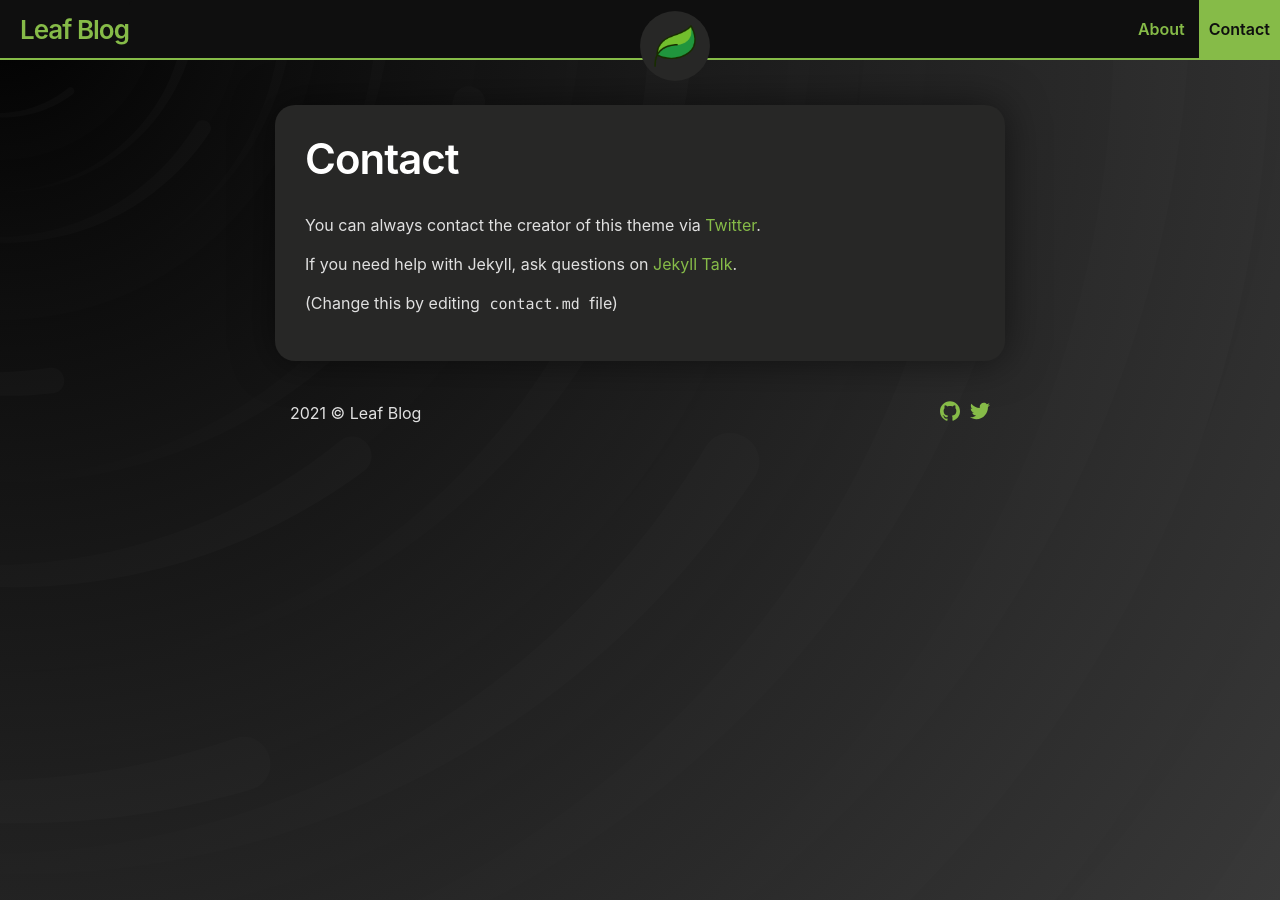
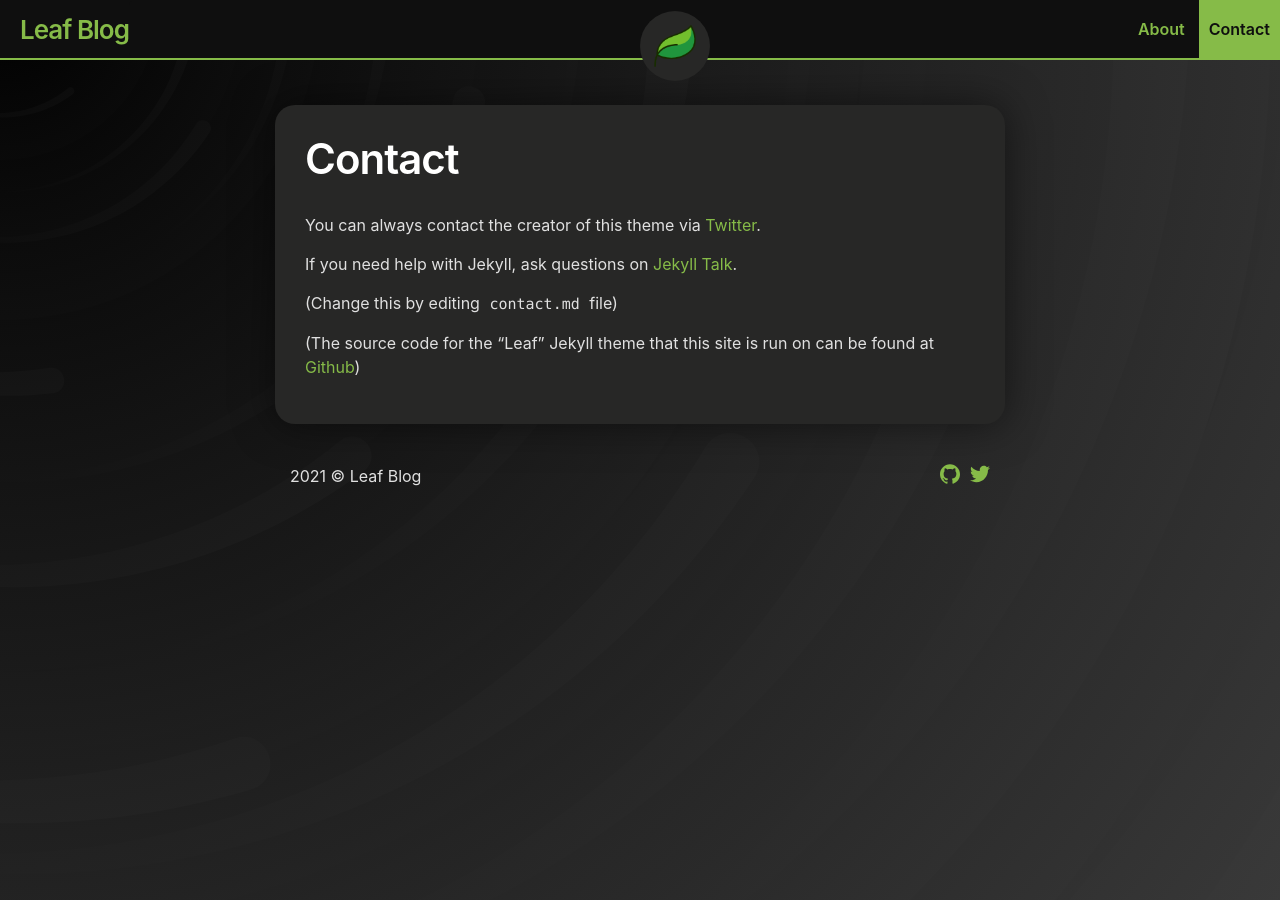
Before and after one commit to jhancock75/my-blog, a Jekyll site: the page built from contact.md, in a window 1280 px wide. Built offline with Jekyll 4.4.1, drawn with Linux system fonts in a browser that asks for light colours.

Commit message:
Update contact.md

```diff
--- a/contact.md
+++ b/contact.md
@@ -8,3 +8,5 @@ You can always contact the creator of this theme via [Twitter](https://twitter.c
 If you need help with Jekyll, ask questions on [Jekyll Talk](https://talk.jekyllrb.com/).
 
 (Change this by editing `contact.md` file)
+
+(The source code for the "Leaf" Jekyll theme that this site is run on can be found at <a href="https://github.com/SupunKavinda/jekyll-theme-leaf">Github</a>)
```
